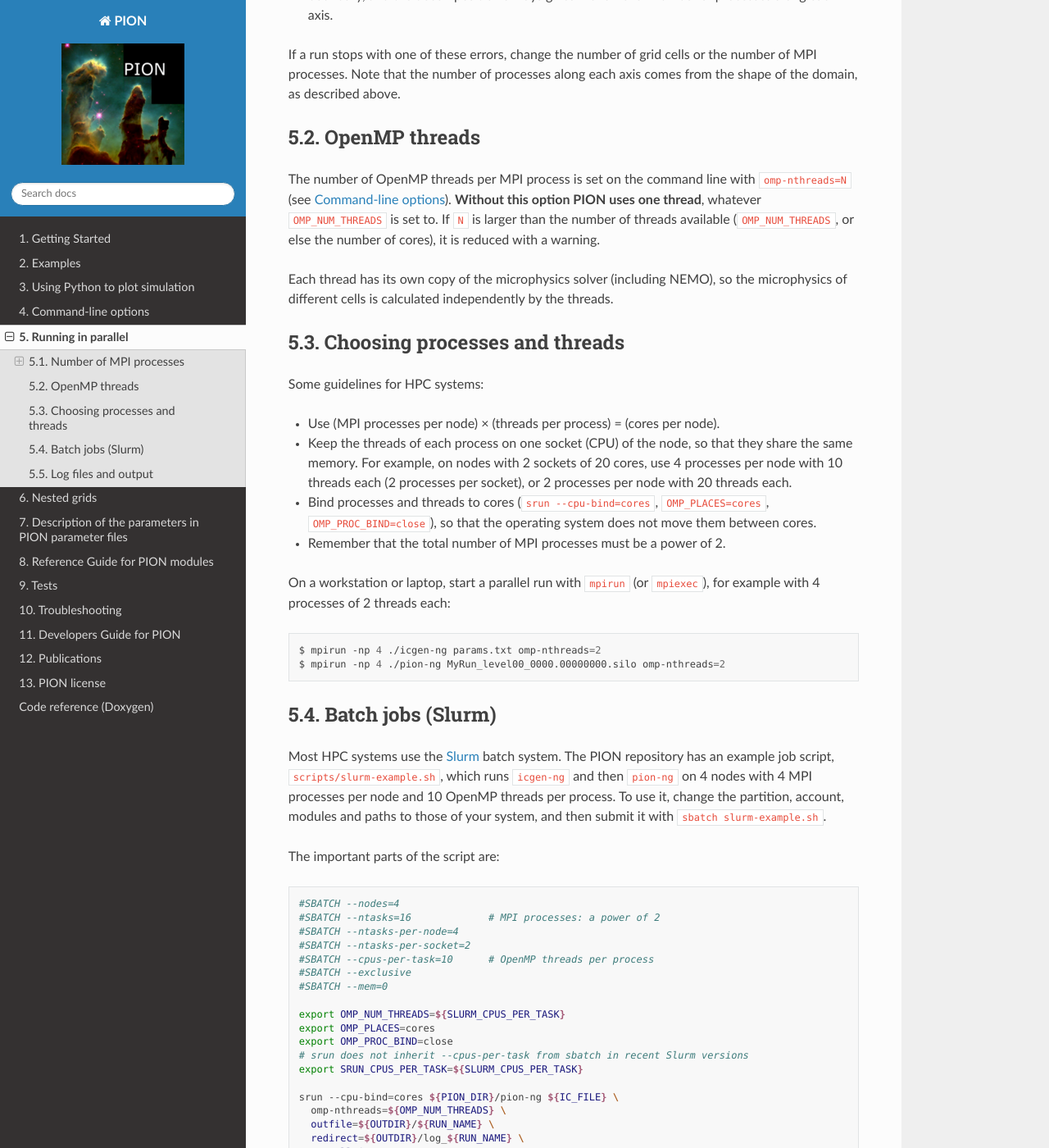
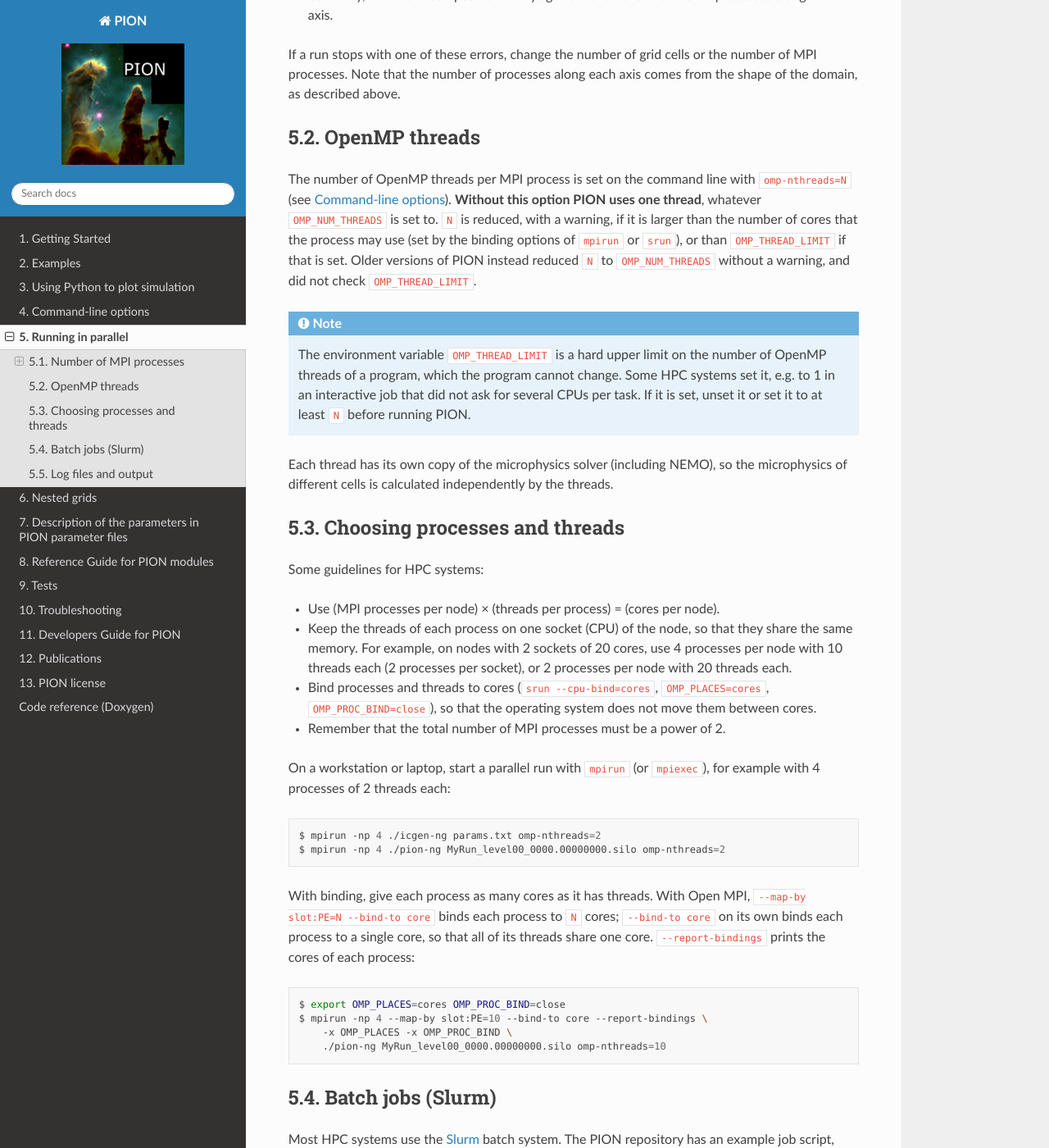
Before and after one commit to jmackey-astro/pion-docs, a Sphinx documentation site: the page built from docs/parallel.rst, in a window 1280 px wide and 1400 px high, scrolled down 1149 px. Shown: the whole window at 82% size. Built offline with Sphinx 7.4.7 and the Read the Docs theme 3.1.0, drawn with Linux system fonts in a browser that asks for light colours.

Commit message:
Parallel runs: OMP_THREAD_LIMIT and binding processes to several cores
Troubleshooting entry for runs that use fewer threads than omp-nthreads
(OMP_THREAD_LIMIT, or each process bound to one core), and the new PION
warnings.  The parallel page describes how PION now limits omp-nthreads,
and how to bind each process to N cores with Open MPI.

Co-Authored-By: Claude Opus 5.5 <noreply@anthropic.com>

```diff
--- a/docs/parallel.rst
+++ b/docs/parallel.rst
@@ -45,7 +45,14 @@ OpenMP threads
 
 The number of OpenMP threads per MPI process is set on the command line with ``omp-nthreads=N`` (see :ref:`command-line`).
 **Without this option PION uses one thread**, whatever ``OMP_NUM_THREADS`` is set to.
-If ``N`` is larger than the number of threads available (``OMP_NUM_THREADS``, or else the number of cores), it is reduced with a warning.
+``N`` is reduced, with a warning, if it is larger than the number of cores that the process may use (set by the binding options of ``mpirun`` or ``srun``), or than ``OMP_THREAD_LIMIT`` if that is set.
+Older versions of PION instead reduced ``N`` to ``OMP_NUM_THREADS`` without a warning, and did not check ``OMP_THREAD_LIMIT``.
+
+.. note::
+
+  The environment variable ``OMP_THREAD_LIMIT`` is a hard upper limit on the number of OpenMP threads of a program, which the program cannot change.
+  Some HPC systems set it, e.g. to 1 in an interactive job that did not ask for several CPUs per task.
+  If it is set, unset it or set it to at least ``N`` before running PION.
 
 Each thread has its own copy of the microphysics solver (including NEMO), so the microphysics of different cells is calculated independently by the threads.
 
@@ -66,6 +73,17 @@ On a workstation or laptop, start a parallel run with ``mpirun`` (or ``mpiexec``
 
   $ mpirun -np 4 ./icgen-ng params.txt omp-nthreads=2
   $ mpirun -np 4 ./pion-ng MyRun_level00_0000.00000000.silo omp-nthreads=2
+
+With binding, give each process as many cores as it has threads.
+With Open MPI, ``--map-by slot:PE=N --bind-to core`` binds each process to ``N`` cores; ``--bind-to core`` on its own binds each process to a single core, so that all of its threads share one core.
+``--report-bindings`` prints the cores of each process:
+
+.. code-block:: bash
+
+  $ export OMP_PLACES=cores OMP_PROC_BIND=close
+  $ mpirun -np 4 --map-by slot:PE=10 --bind-to core --report-bindings \
+      -x OMP_PLACES -x OMP_PROC_BIND \
+      ./pion-ng MyRun_level00_0000.00000000.silo omp-nthreads=10
 
 
 Batch jobs (Slurm)
```
Also changed, not shown: docs/troubleshooting.rst (+12 -0 lines).
